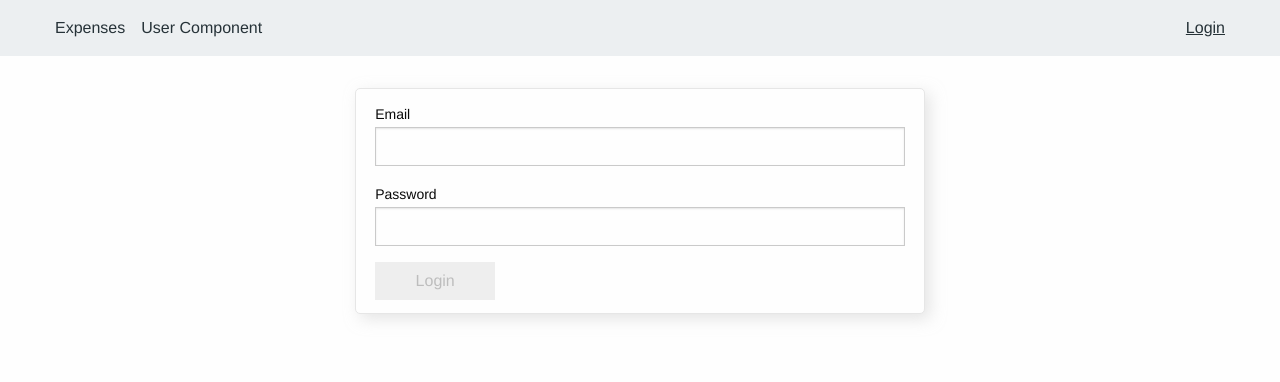
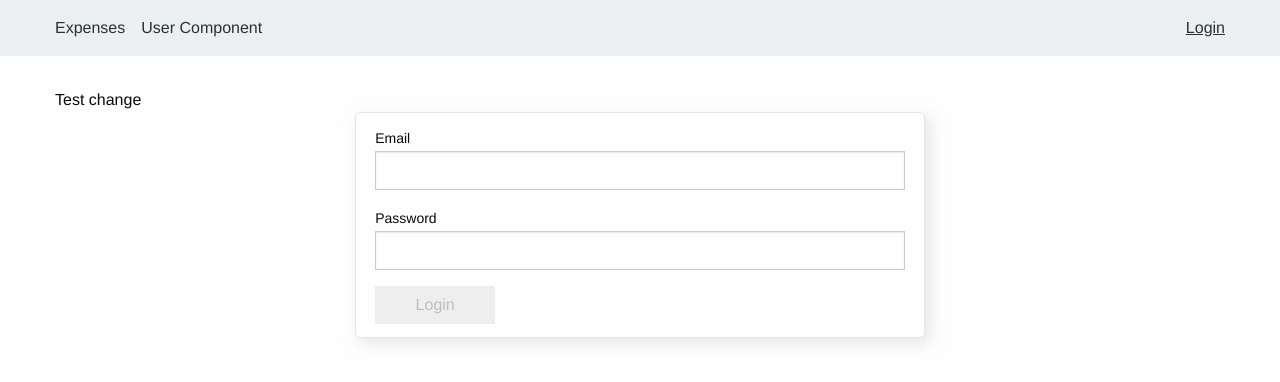
Before and after one commit to sofiapuch/react-playground, a React (Create React App) app: page /login in a window 1280 px wide. Shown: the top 382 px of the page. Built offline with nearby package versions, Linux system fonts and the light colour scheme.

Commit message:
Update LoginPage.js
Test Github Desktop

```diff
--- a/src/pages/LoginPage.js
+++ b/src/pages/LoginPage.js
@@ -28,6 +28,7 @@ const LoginPage = () => {
   return (
     <DefaultTemplate>
       <div className="grid-container">
+        Test change
         {!isLoggedIn && <LoginForm onSignIn={signIn}/>}
         {isLoggedIn && <WelcomeCard />}
       </div>
```
